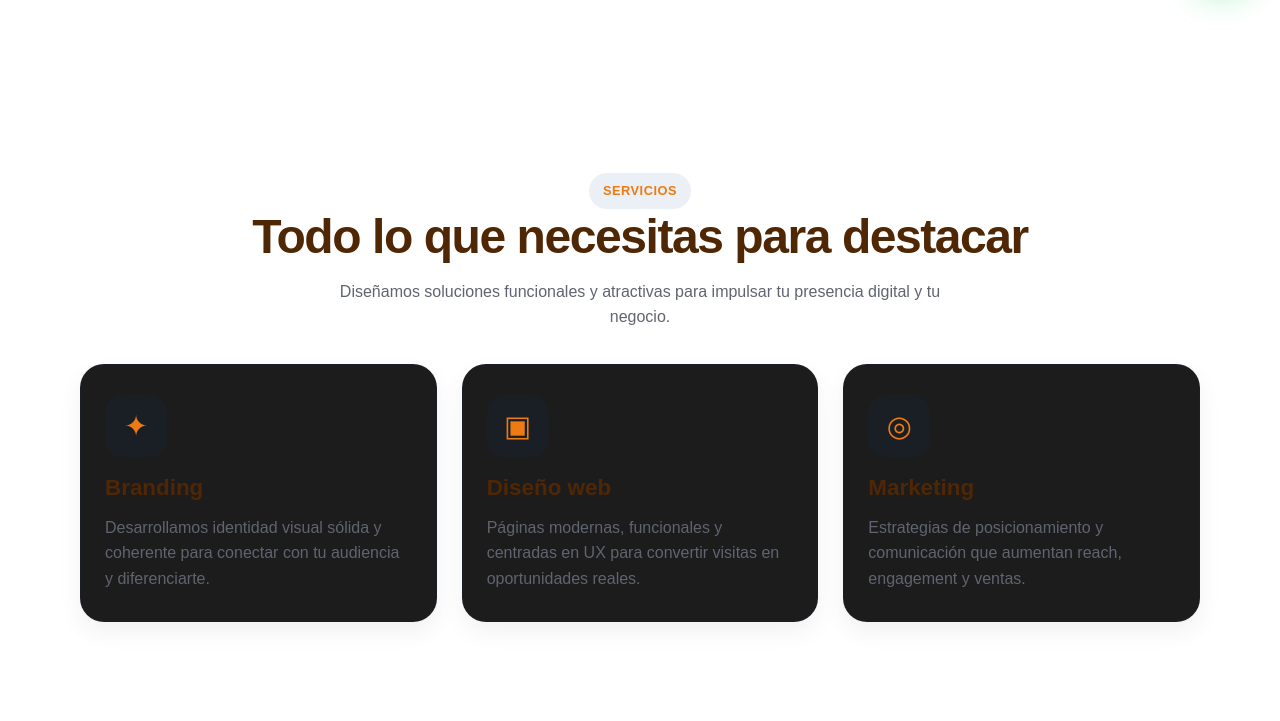
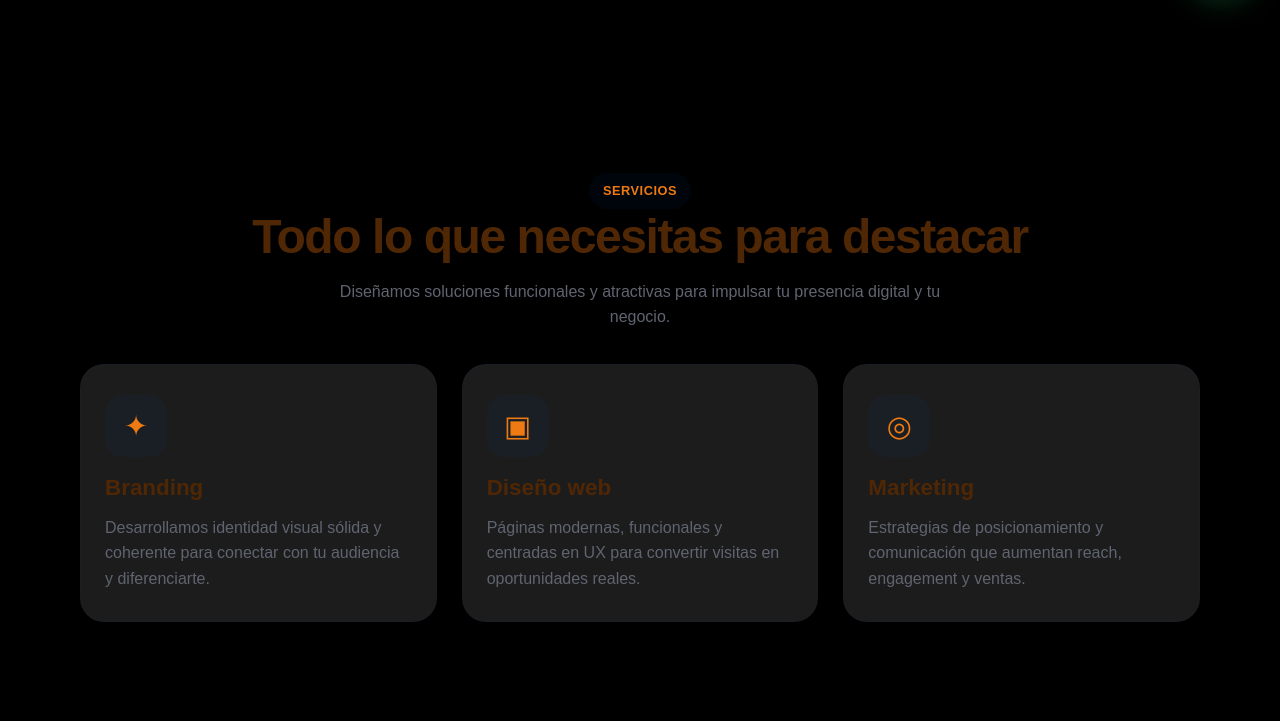
Before and after one commit to slipialex/hercor, a plain HTML site: page index.html in a window 1280 px wide. Shown: the part 797-1518 px from the top of the page. Drawn offline with Linux system fonts and the light colour scheme.

Commit message:
[FIX] change background color

```diff
--- a/css/styles.css
+++ b/css/styles.css
@@ -19,7 +19,7 @@
       margin: 0;
       font-family: Arial, Helvetica, sans-serif;
       color: var(--text);
-      background: linear-gradient(180deg, #000000 0%, #FFFFFF 140px);
+      background: linear-gradient(180deg, #FDCB46 0%, #000000 140px);
       line-height: 1.6;
     }
 
```
